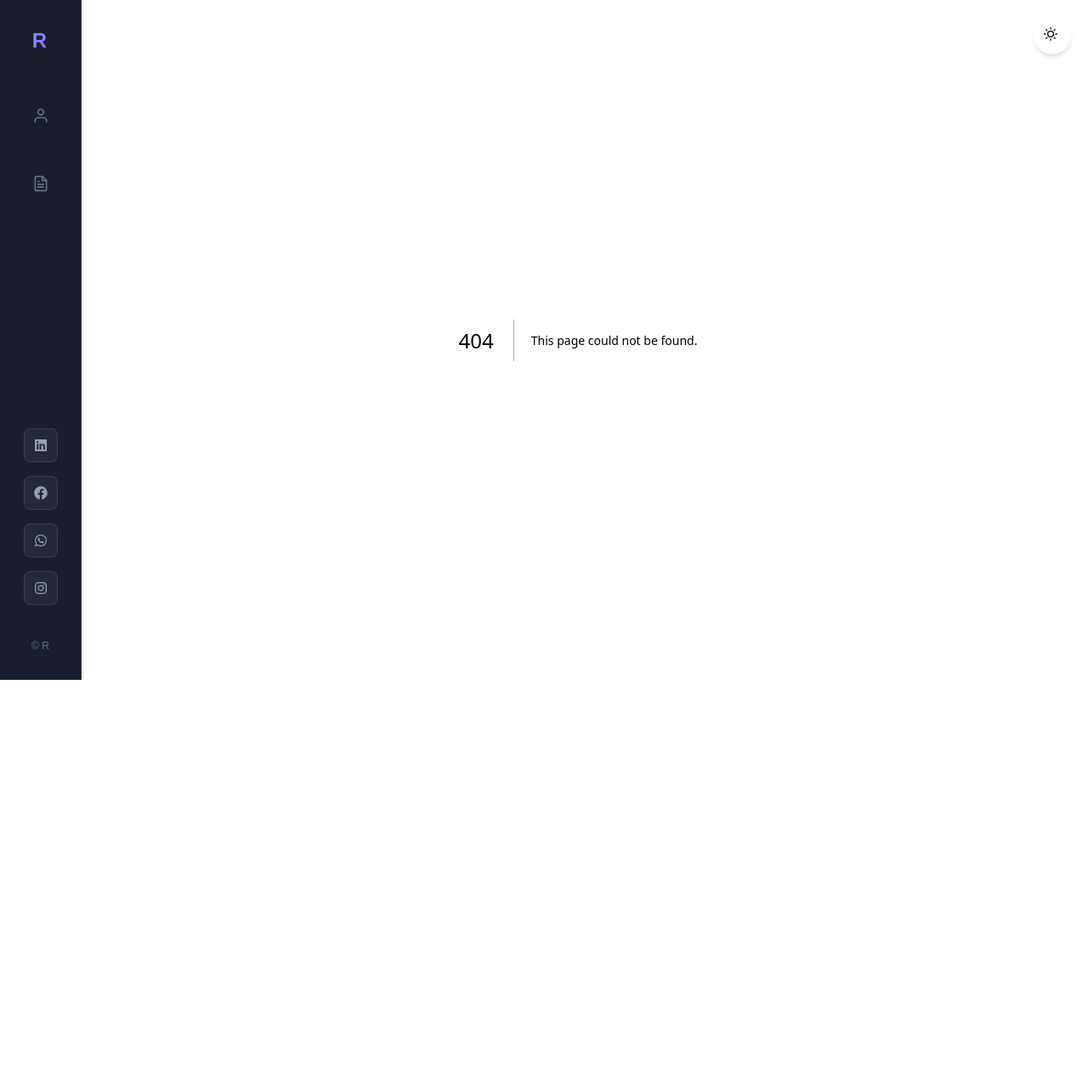
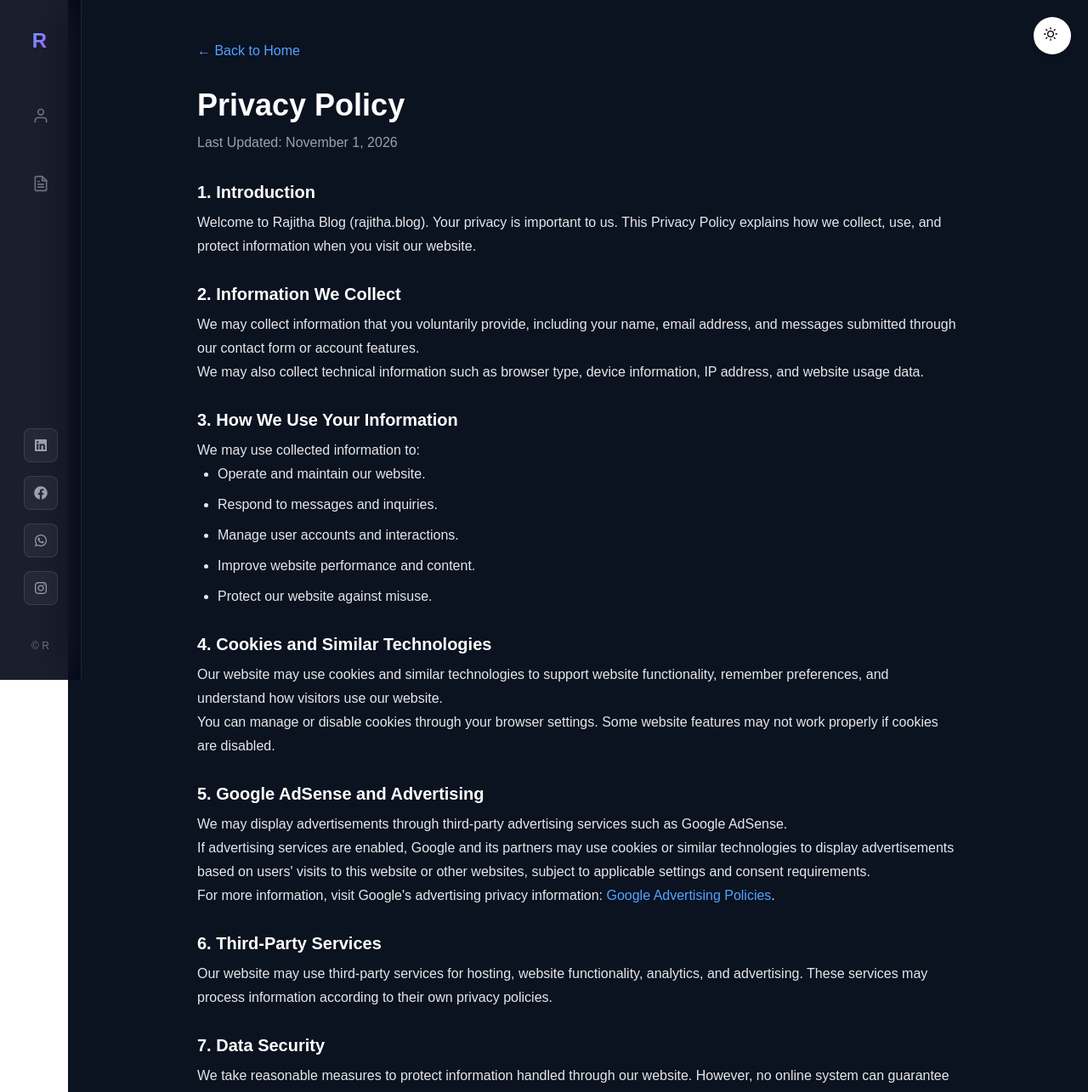
Before and after one commit to 920Rajitha/rajitha-blog, a Next.js app: page /privacy-policy in a window 1280 px wide. Before the commit this address had no page. Shown: the top 1285 px of the page at 85% size. Before the commit the page ends 800 px from the top, so only its background shows below. Built offline with nearby package versions, Linux system fonts and the light colour scheme.

Commit message:
Add privacy-policy page

```diff
--- /dev/null
+++ b/app/privacy-policy/page.js
@@ -0,0 +1,189 @@
+
+export const metadata = {
+  title: "Privacy Policy | Rajitha Blog",
+  description:
+    "Read the Privacy Policy of Rajitha Blog to understand how information is collected and used.",
+};
+
+export default function PrivacyPolicy() {
+  return (
+    <main className="min-h-screen bg-[#0b1220] text-gray-200 px-6 py-12">
+      <div className="max-w-4xl mx-auto">
+        <a href="/" className="text-blue-400 hover:underline">
+          ← Back to Home
+        </a>
+
+        <h1 className="text-4xl font-bold mt-8 mb-3 text-white">
+          Privacy Policy
+        </h1>
+
+        <p className="text-gray-400 mb-8">
+          Last Updated: November 1, 2026
+        </p>
+
+        <section className="space-y-7 leading-7">
+          <div>
+            <h2 className="text-xl font-semibold text-white mb-2">
+              1. Introduction
+            </h2>
+            <p>
+              Welcome to Rajitha Blog (rajitha.blog).
+              Your privacy is important to us. This Privacy
+              Policy explains how we collect, use, and
+              protect information when you visit our website.
+            </p>
+          </div>
+
+          <div>
+            <h2 className="text-xl font-semibold text-white mb-2">
+              2. Information We Collect
+            </h2>
+            <p>
+              We may collect information that you
+              voluntarily provide, including your name,
+              email address, and messages submitted through
+              our contact form or account features.
+            </p>
+            <p>
+              We may also collect technical information
+              such as browser type, device information,
+              IP address, and website usage data.
+            </p>
+          </div>
+
+          <div>
+            <h2 className="text-xl font-semibold text-white mb-2">
+              3. How We Use Your Information
+            </h2>
+            <p>We may use collected information to:</p>
+            <ul className="list-disc pl-6 space-y-2">
+              <li>Operate and maintain our website.</li>
+              <li>Respond to messages and inquiries.</li>
+              <li>Manage user accounts and interactions.</li>
+              <li>Improve website performance and content.</li>
+              <li>Protect our website against misuse.</li>
+            </ul>
+          </div>
+
+          <div>
+            <h2 className="text-xl font-semibold text-white mb-2">
+              4. Cookies and Similar Technologies
+            </h2>
+            <p>
+              Our website may use cookies and similar
+              technologies to support website functionality,
+              remember preferences, and understand how
+              visitors use our website.
+            </p>
+            <p>
+              You can manage or disable cookies through
+              your browser settings. Some website features
+              may not work properly if cookies are disabled.
+            </p>
+          </div>
+
+          <div>
+            <h2 className="text-xl font-semibold text-white mb-2">
+              5. Google AdSense and Advertising
+            </h2>
+            <p>
+              We may display advertisements through
+              third-party advertising services such as
+              Google AdSense.
+            </p>
+            <p>
+              If advertising services are enabled, Google
+              and its partners may use cookies or similar
+              technologies to display advertisements based
+              on users' visits to this website or other
+              websites, subject to applicable settings
+              and consent requirements.
+            </p>
+            <p>
+              For more information, visit Google's
+              advertising privacy information:
+              {" "}
+              <a
+                href="https://policies.google.com/technologies/ads"
+                target="_blank"
+                rel="noopener noreferrer"
+                className="text-blue-400 hover:underline"
+              >
+                Google Advertising Policies
+              </a>.
+            </p>
+          </div>
+
+          <div>
+            <h2 className="text-xl font-semibold text-white mb-2">
+              6. Third-Party Services
+            </h2>
+            <p>
+              Our website may use third-party services
+              for hosting, website functionality, analytics,
+              and advertising. These services may process
+              information according to their own privacy
+              policies.
+            </p>
+          </div>
+
+          <div>
+            <h2 className="text-xl font-semibold text-white mb-2">
+              7. Data Security
+            </h2>
+            <p>
+              We take reasonable measures to protect
+              information handled through our website.
+              However, no online system can guarantee
+              complete security.
+            </p>
+          </div>
+
+          <div>
+            <h2 className="text-xl font-semibold text-white mb-2">
+              8. Your Privacy Choices
+            </h2>
+            <p>
+              You can contact us with questions about
+              personal information you have submitted
+              through our website.
+            </p>
+          </div>
+
+          <div>
+            <h2 className="text-xl font-semibold text-white mb-2">
+              9. Changes to This Policy
+            </h2>
+            <p>
+              We may update this Privacy Policy from time
+              to time. Any changes will be published on
+              this page.
+            </p>
+          </div>
+
+          <div>
+            <h2 className="text-xl font-semibold text-white mb-2">
+              10. Contact Us
+            </h2>
+            <p>
+              If you have questions about this Privacy
+              Policy, please contact us:
+            </p>
+            <p className="mt-2">
+              Email: rajitha.development@gmail.com
+            </p>
+            <p>
+              Website: rajitha.blog
+            </p>
+          </div>
+        </section>
+
+        <div className="border-t border-gray-700 mt-12 pt-6">
+          <a href="/" className="text-blue-400 hover:underline">
+            ← Return to Rajitha Blog
+          </a>
+        </div>
+      </div>
+    </main>
+  );
+}
```
